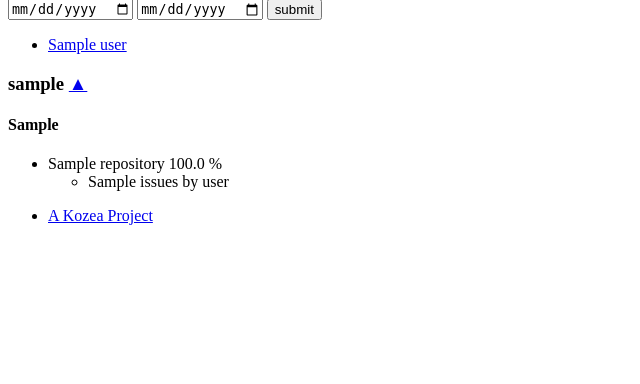
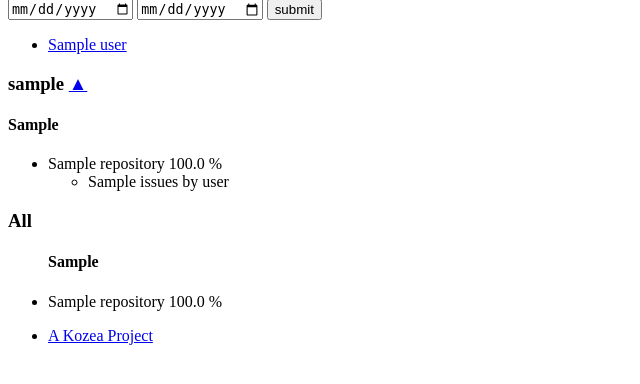
Before and after one commit to Kozea/gibolt, a Flask app: template templates/assigned_issues.jinja2 in a window 1280 px wide. Shown: the part 169-553 px from the top of the page, without its empty margins (0-640 px from the left). Run offline with Flask 2, Linux system fonts and the light colour scheme; the template is opened without the code that fills it: most values are stand-ins (such as "Sample title", 1, 10 or a date in 2020).

Commit message:
Classement des projets part nombre de tickets décroissant

```diff
--- a/templates/assigned_issues.jinja2
+++ b/templates/assigned_issues.jinja2
@@ -22,7 +22,7 @@
 			{% for issues_by_month in issues_by_user.list  | groupby('closed_month') %}
 				<h4> {{ issues_by_month.grouper }} </h4>
 				<ul>
-					{% for issues_by_project in issues_by_month.list | groupby('repository.short_name') %}
+					{% for issues_by_project in issues_by_month.list | groupby('repository.short_name') | sort_by_len(reverse=True) %}
 						<li>
 							{{ issues_by_project.grouper }}
 							{{ (issues_by_project.list | length / issues_by_month.list | length * 100) | round}} %
@@ -37,4 +37,18 @@
 			{% endfor %}
 		</article>
 	{% endfor %}
+	<article>
+		<h3> All </h3>
+		<ul>
+			{% for issues_by_month in issues  | groupby('closed_month') %}
+				<h4> {{ issues_by_month.grouper }} </h4>
+				{% for issues_by_project in issues_by_month.list | groupby('repository.short_name') | sort_by_len(reverse=True) %}
+					<li>
+						{{ issues_by_project.grouper }}
+						{{ (issues_by_project.list | length / issues_by_month.list | length * 100) | round}} %
+					</li>
+				{% endfor %}
+			{% endfor %}
+		</ul>
+	</article>
 {% endblock main %}
```
